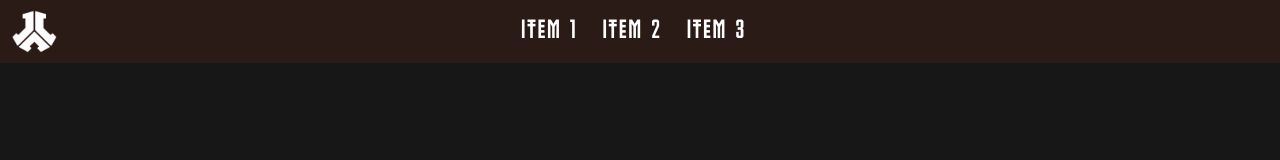
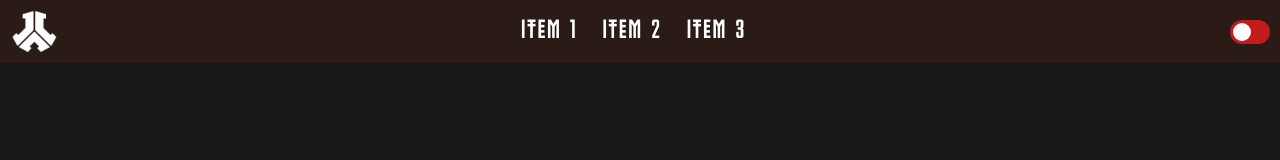
Before and after one commit to rileydeman/defqon1-react-website, a React (Vite) app: page / in a window 1280 px wide. Shown: the top 160 px of the page. Built offline with nearby package versions, Linux system fonts and the light colour scheme.

Commit message:
Theme switch
Theme switch

```diff
--- a/src/assets/css/header.css
+++ b/src/assets/css/header.css
@@ -14,6 +14,7 @@ header {
         img {
             aspect-ratio: 1/1;
             width: 90%;
+            transition: object 1s ease;
         }
     }
 
@@ -46,5 +47,8 @@ header {
 
     #themeSwitch-box {
         min-width: 5%;
+        display: flex;
+        align-items: center;
+        justify-content: flex-end;
     }
 }
--- a/src/assets/css/style.css
+++ b/src/assets/css/style.css
@@ -57,6 +57,7 @@
     box-sizing: border-box;
     margin: 0;
     padding: 0;
+    transition: background-color 1s ease, color 1s ease;
 }
 
 a {
--- a/src/components/core/header.tsx
+++ b/src/components/core/header.tsx
@@ -1,14 +1,17 @@
 import Navigation from "./nav.tsx";
+import SwitchBtn from "../theme-switch.tsx";
 
 export default function Header() {
     return(
         <>
             <header>
                 <a id="headerIcon" href="/">
-                    <img src="/src/assets/img/defqon-icon-white.png" alt=""/>
+                    <img id="headIcon" src="/src/assets/img/defqon-icon-white.png" alt=""/>
                 </a>
                 <Navigation/>
-                <div id="themeSwitch-box"></div>
+                <div id="themeSwitch-box">
+                    <SwitchBtn/>
+                </div>
             </header>
         </>
     );
--- /dev/null
+++ b/src/components/theme-switch.tsx
@@ -0,0 +1,32 @@
+import {useContext, useState} from "react";
+import {Switch} from "@mui/joy";
+
+export default function SwitchBtn() {
+    const [checked, setChecked] = useState<boolean>(false);
+
+    const switchTheme = (e):void => {
+        if (checked) {
+            document.querySelector("body").setAttribute("data-theme", "dark");
+            document.getElementById("headIcon").setAttribute("src", "/src/assets/img/defqon-icon-white.png");
+        } else {
+            document.querySelector("body").setAttribute("data-theme", "light");
+            document.getElementById("headIcon").setAttribute("src", "/src/assets/img/defqon-icon-black.png");
+        }
+
+        setChecked(!checked);
+    };
+
+    return(
+        <>
+            <Switch
+                color="danger"
+                variant="solid"
+                size="lg"
+                checked={checked}
+                onChange={(event) => {
+                    switchTheme(event);
+                }}
+            />
+        </>
+    );
+}
```
Also changed, not shown: src/assets/img/defqon-icon-black.png (added).
